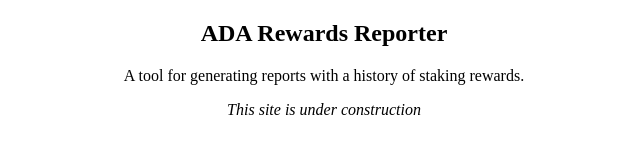
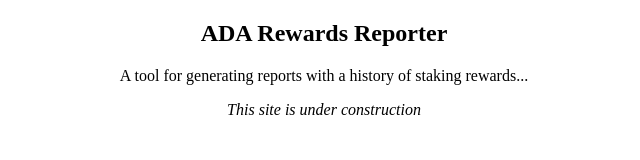
Before and after one commit to jaysee260/ada-rewards-reporter-s3-static-website, a plain HTML site: page src/index.html in a window 1280 px wide. Shown: the full height of the page, 316-956 px from the left. Drawn offline with Linux system fonts and the light colour scheme.

Commit message:
make a change to index to verify a new deployment is triggered AND that cloudfront cache is invalidated

```diff
--- a/src/index.html
+++ b/src/index.html
@@ -14,7 +14,7 @@
 </head>
 <body>
     <h2>ADA Rewards Reporter</h2>
-    <p>A tool for generating reports with a history of staking rewards.</p>
+    <p>A tool for generating reports with a history of staking rewards...</p>
     <i>This site is under construction</i>
 </body>
 </html>
```
